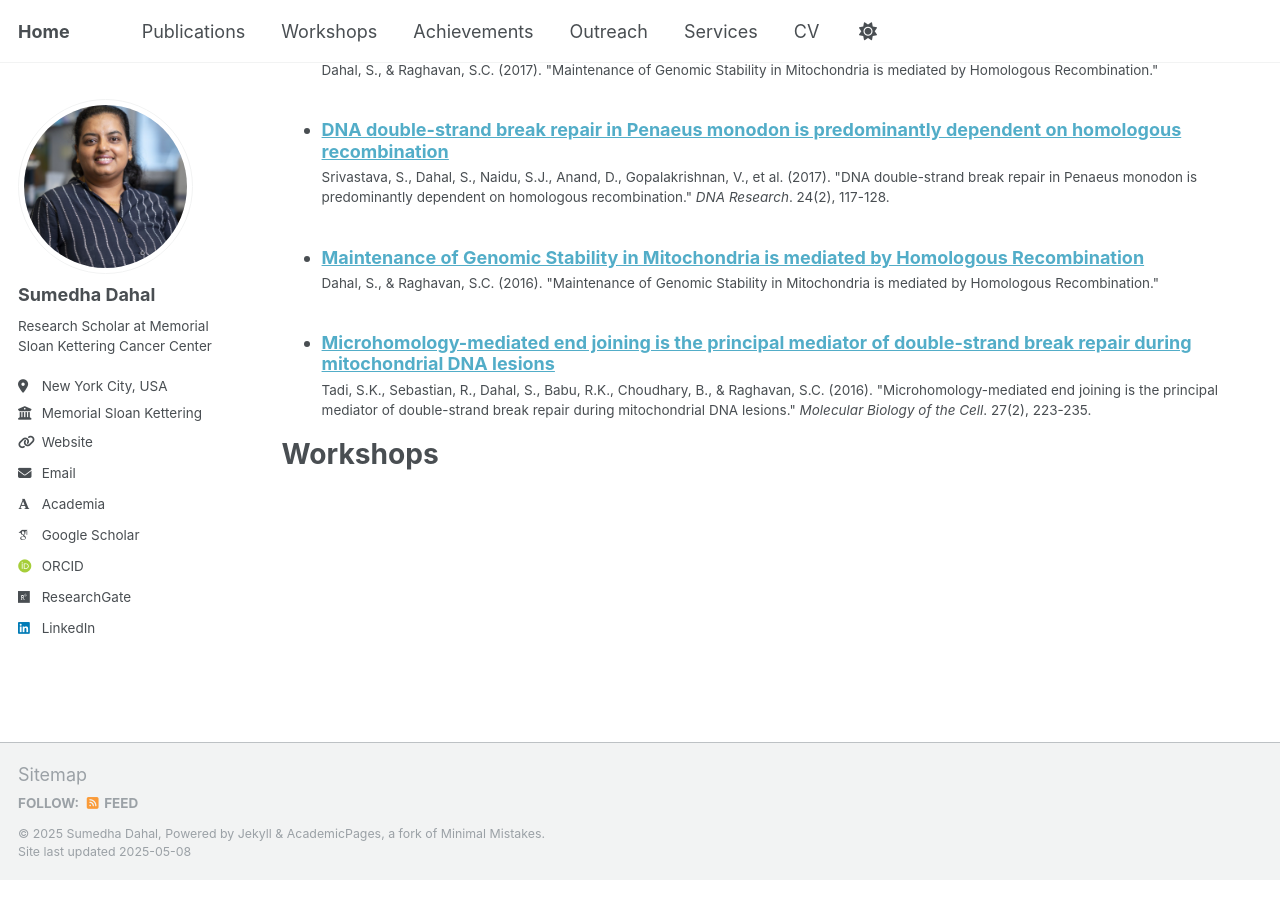
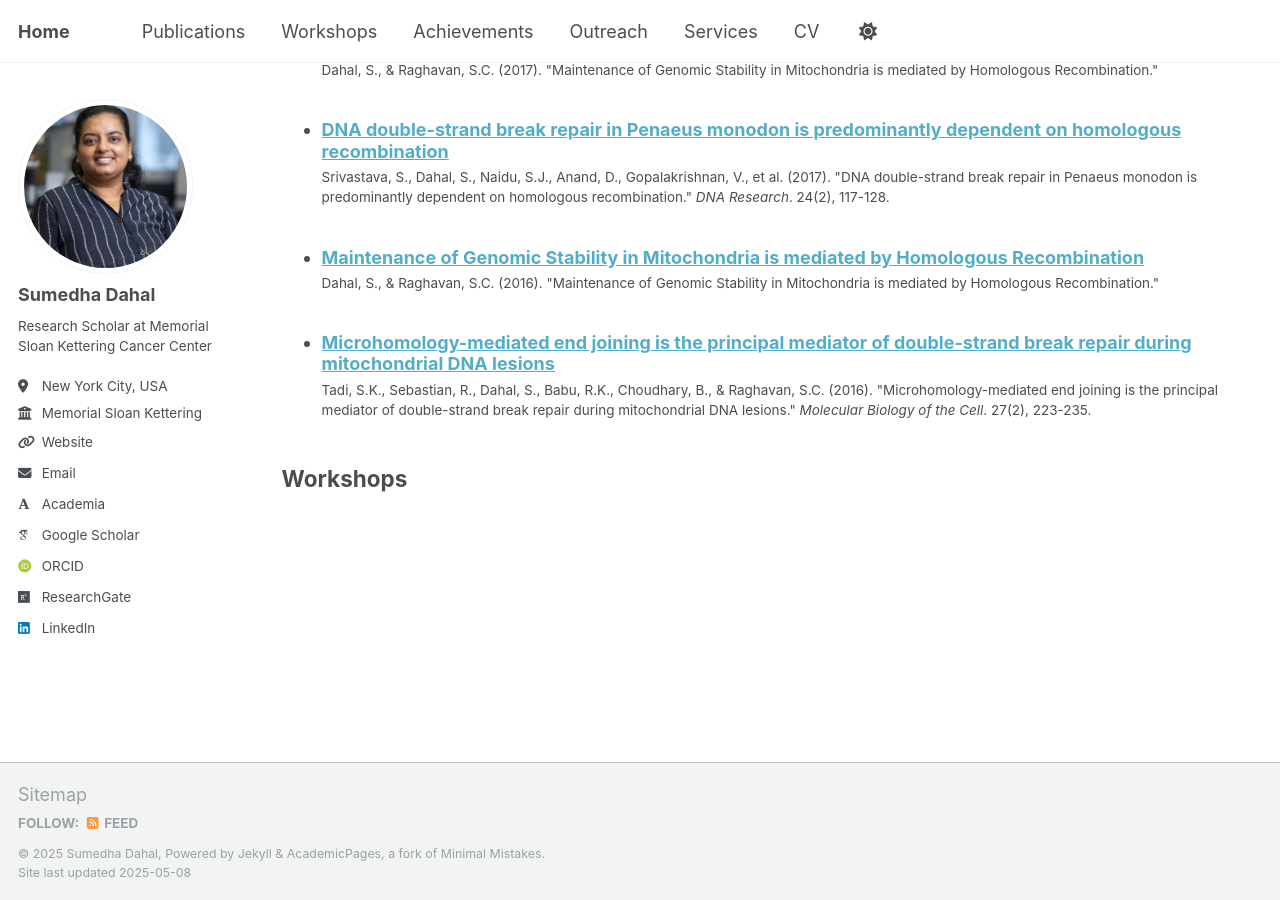
Before and after one commit to Sumu54/Sumu54.github.io, a Jekyll site: the page built from _pages/cv.md, in a window 1280 px wide and 900 px high, scrolled down 3667 px. Built offline with Jekyll 4.4.1, drawn with Linux system fonts in a browser that asks for light colours; some web fonts are replaced.

Commit message:
Update cv.md

```diff
--- a/_pages/cv.md
+++ b/_pages/cv.md
@@ -69,8 +69,10 @@ Publications
     {% include archive-single-cv.html %}
   {% endfor %}</ul>
 
-Workshops
-======
-  <ul>{% for post in site.workshops reversed %}
-    {% include archive-single-workshop.html  %}
-  {% endfor %}</ul>
+## Workshops
+
+<ul>
+  {% for post in site.workshops reversed %}
+    {% include archive-single-cv.html %}
+  {% endfor %}
+</ul>
```
